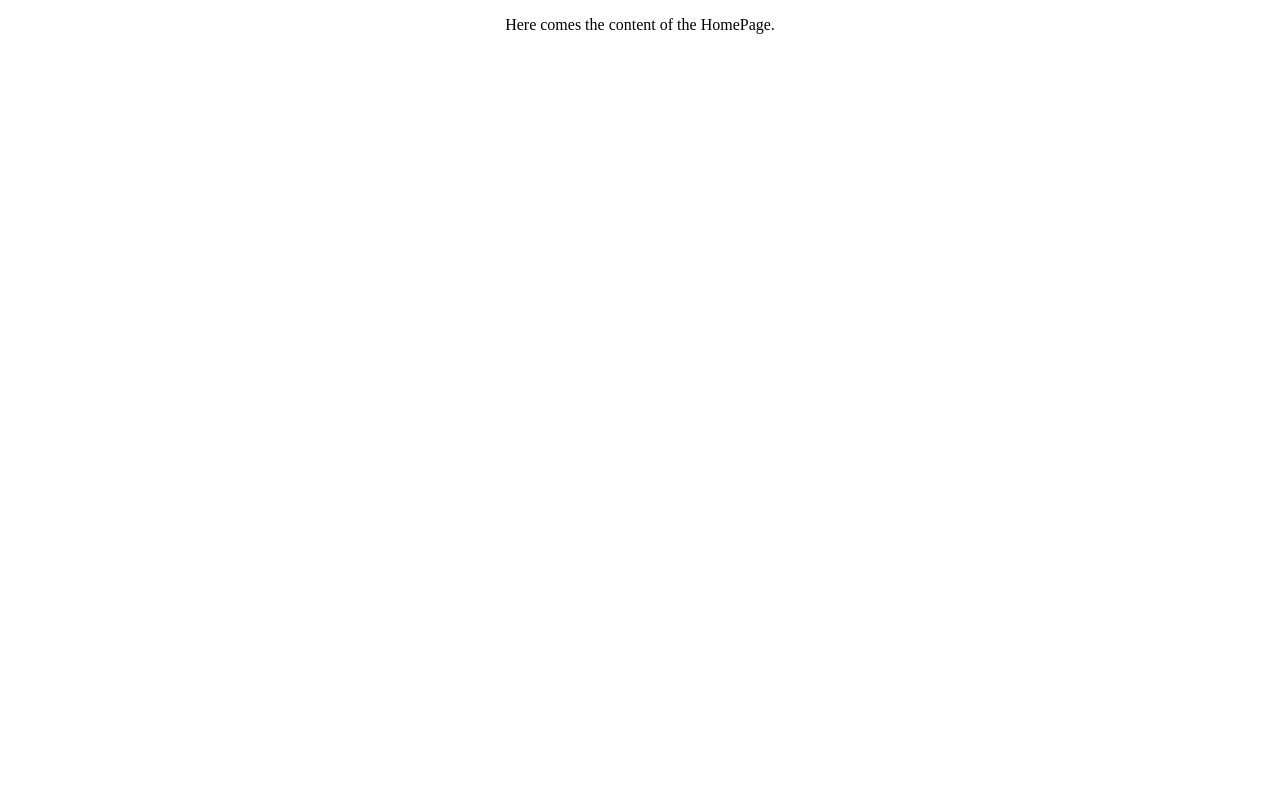
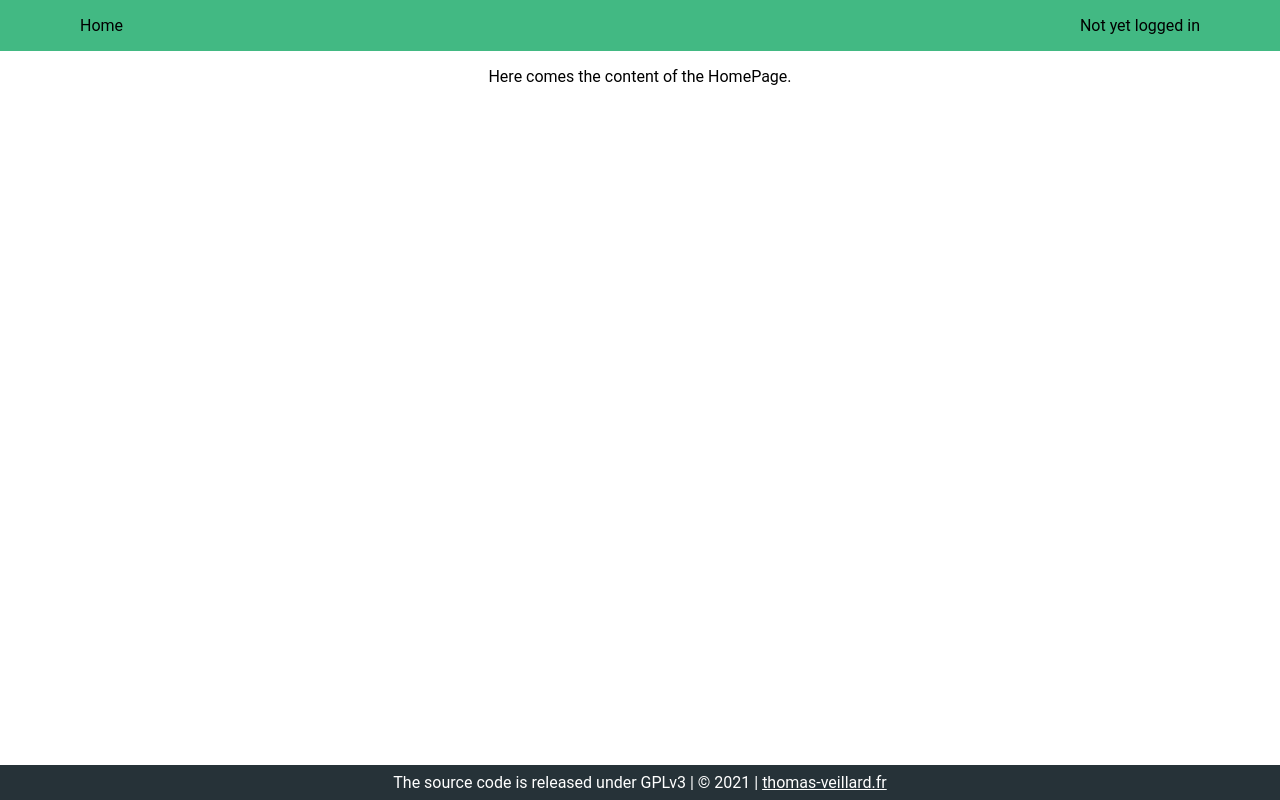
Before and after one commit to TruffeCendree/vue-oauth-microsoft-graph, a Vue app: page / in a window 1280 px wide. Built offline with nearby package versions, Linux system fonts and the light colour scheme.

Commit message:
Ex 5: create BaseHeader and BaseFooter

```diff
--- a/src/App.vue
+++ b/src/App.vue
@@ -1,12 +1,27 @@
 <template>
-  <home-page />
+  <div>
+    <base-header />
+    <home-page />
+    <base-footer />
+  </div>
 </template>
 
 <script>
+import BaseFooter from './components/BaseFooter.vue'
+import BaseHeader from './components/BaseHeader.vue'
 import HomePage from './components/HomePage.vue'
 
 export default {
   name: 'App',
-  components: {HomePage}
+  components: {HomePage, BaseHeader, BaseFooter}
 }
 </script>
+
+<!-- This is a global style, since we select 'body' tag. -->
+<!-- Other components should use scoped styles. -->
+<style>
+body {
+  font-family: 'Roboto', sans-serif;
+  margin: 0;
+}
+</style>
--- /dev/null
+++ b/src/components/BaseFooter.vue
@@ -0,0 +1,28 @@
+<template>
+  <footer class="base-footer">
+    The source code is released under GPLv3 | © 2021 | <a href="https://thomas-veillard.fr/">thomas-veillard.fr</a>
+  </footer>
+</template>
+
+<script>
+export default {
+  name: 'BaseFooter'
+}
+</script>
+
+<style scoped>
+.base-footer {
+  background-color: #263238;
+  padding: 0.5em;
+  text-align: center;
+  color: white;
+  position: absolute;
+  bottom: 0;
+  left: 0;
+  right: 0;
+}
+
+a {
+  color: white;
+}
+</style>
--- /dev/null
+++ b/src/components/BaseHeader.vue
@@ -0,0 +1,34 @@
+<template>
+  <header class="base-header">
+    <div class="header-content">
+      Home
+
+      <div class="separator" />
+
+      Not yet logged in
+    </div>
+  </header>
+</template>
+
+<script>
+export default {
+  name: 'BaseHeader'
+}
+</script>
+
+<style scoped>
+.base-header {
+  background-color: #42b983;
+  padding: 1em;
+}
+
+.header-content {
+  display: flex;
+  max-width: 70em;
+  margin: auto;
+}
+
+.separator {
+  flex-grow: 1;
+}
+</style>
```
